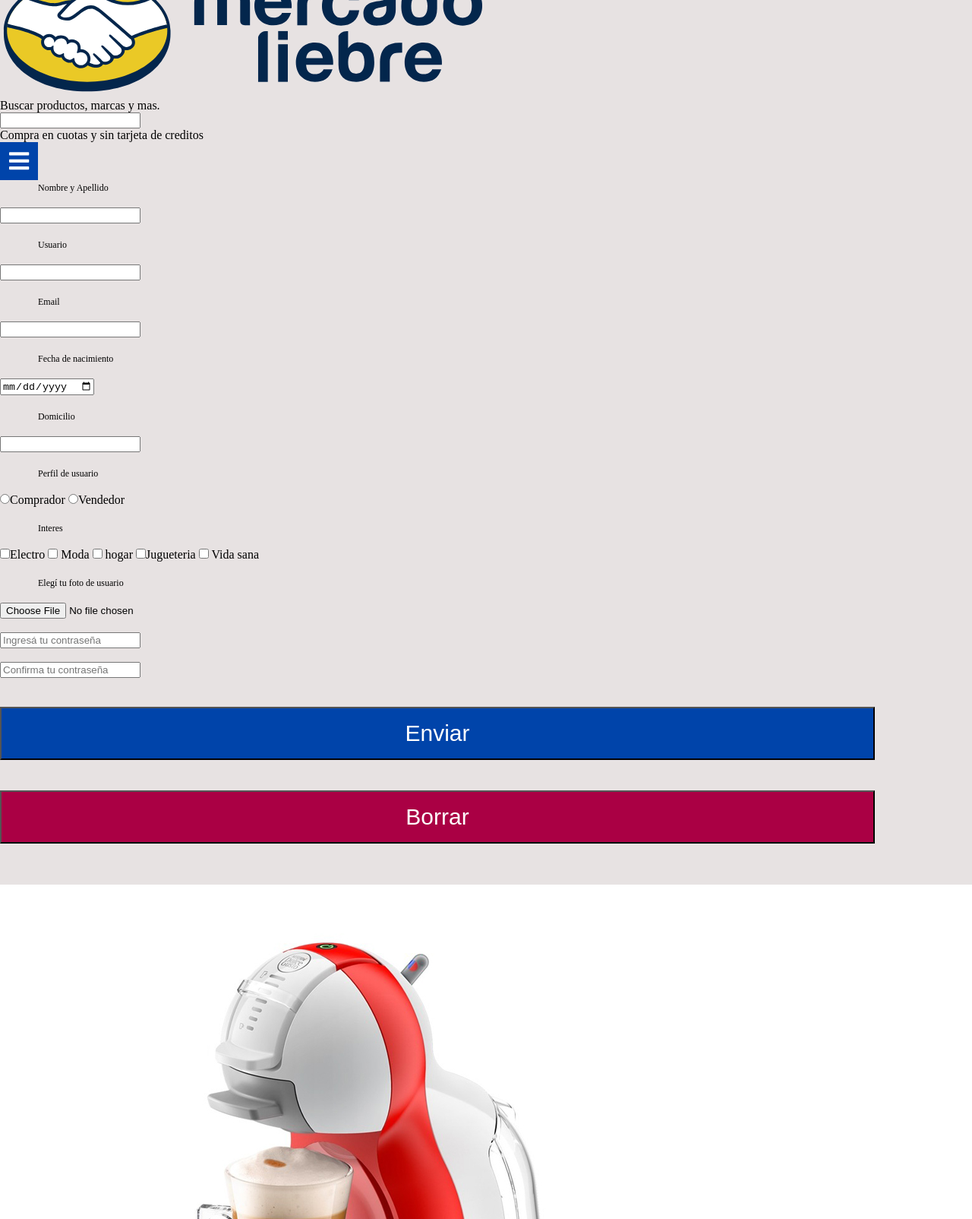
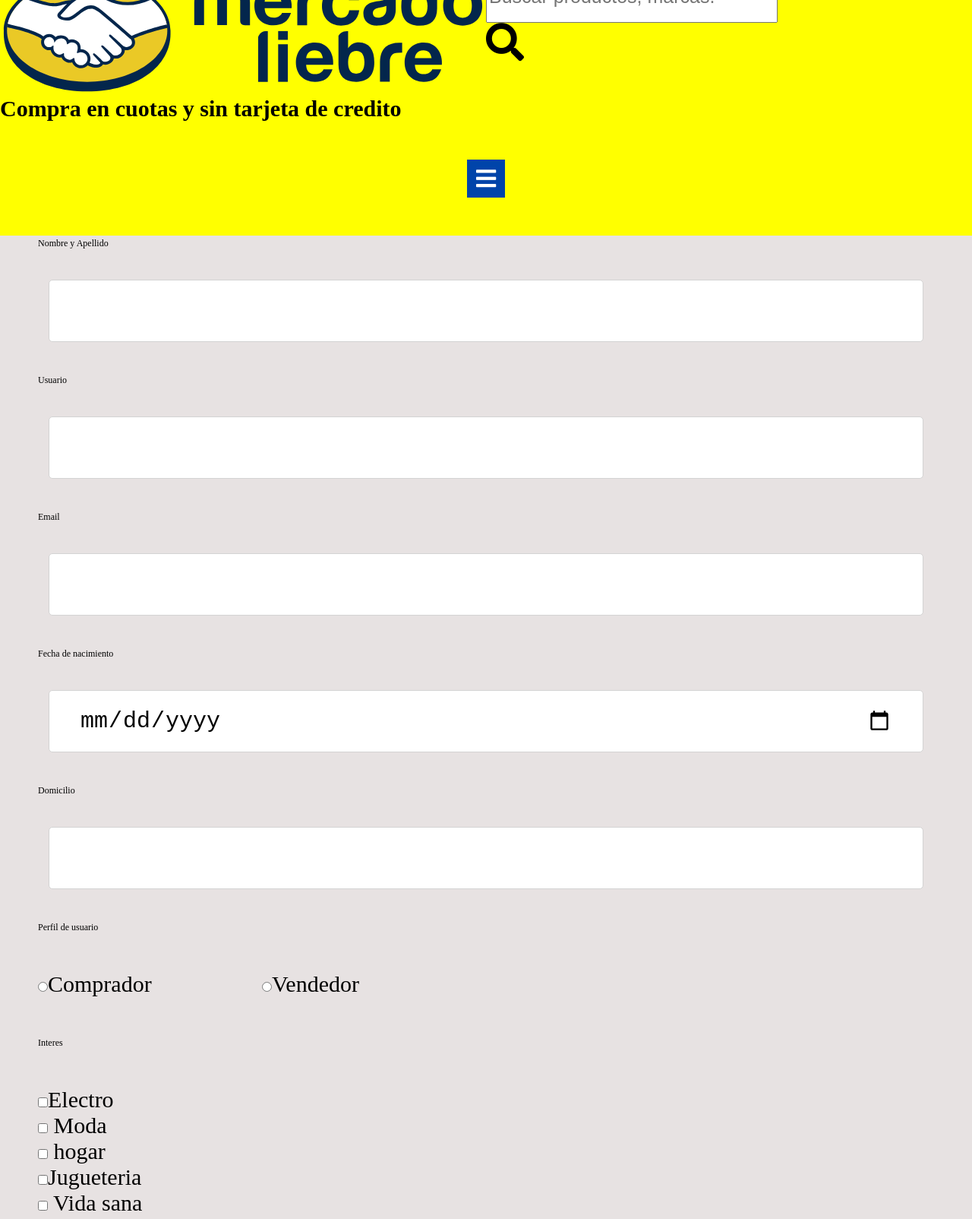
Before and after one commit to AndresVDC/mercado-liebre-cn22, a website: page views/crea-tu-cuenta.html in a window 1280 px wide. Shown: the part 40-1644 px from the top of the page at 76% size. Drawn offline with Linux system fonts and the light colour scheme; files that its build step writes are made by us from their sources.

Commit message:
ejercicio 25/11 flexbox

```diff
--- a/views/crea-tu-cuenta.html
+++ b/views/crea-tu-cuenta.html
@@ -9,12 +9,21 @@
 <body class="fuente">
     <main>
         <header>
+            <div class="container">
                     <img class="logo" src="/images/logo-mercado-liebre.svg">
-                <p>Buscar productos, marcas y mas.</p>
-                <input type="text" />
-                <p>Compra en cuotas y sin tarjeta de creditos</p>
+                    <div>
+                    <input class="busqueda" type="text" placeholder="Buscar productos, marcas." />
+                    <i class="fa fa-search" aria-hidden="true"></i>
+                    </div>
+                    <div class="title1">
+                            <h2>Compra en cuotas y sin tarjeta de credito</h2>
+                    </div>
+                    <div class="blue-btn">
+                            <i class="fas fa-bars"></i>
+                    </div>
+            </div>
             <section class="navegacion">
-                <ul>
+            <ul >
                     <li><a href="/ofertas">Ofertas</a></li>
                     <li><a href="/tiendas-oficiales">Tiendas oficiales</a></li>
                     <li><a href="/vender">Vender</a></li>
@@ -26,130 +35,111 @@
                     <li><a href="mis-compras">Mis compras</a></li>
             </ul>
             </section>
-                <div>
-                    <i class="fas fa-bars"></i>
-                </div>
             </header>
-        <main>
         <form>
             <div>
                 <label for="nombre">Nombre y Apellido</label>
             </div>
-            <br>
-            <div>
-                <input type="text" id="nombre" name="nombre">
+            <div class="input-container">
+                <input class="input-text" type="text" id="nombre" name="nombre">
             </div>
-            <br>
             <div>
                 <label for="usuario">Usuario</label>
             </div>
-            <br>
-            <div>
-                <input type="text" id="usuario" name="usuario">
+            <div class="input-container">
+                <input class="input-text" type="text" id="usuario" name="usuario">
             </div>
-            <br>
             <div>
                 <label for="email">Email</label>
             </div>
-            <br>
-            <div>
-                <input type="email" id="email" name="email">
+            <div class="input-container">
+                <input class="input-text" type="email" id="email" name="email">
             </div>
-            <br>
             <div>
                 <label for="date">Fecha de nacimiento</label>
             </div>
-            <br>
+            <div class="input-container">
+                <input class="input-text" type="date" id="date" name="date">
+            </div>
             <div>
-                <input type="date" id="date" name="date">
+                <label>Domicilio</label>
             </div>
-            <br>
+            <div class="input-container">
+                <input class="input-text" type="text" id="domicilio" name="domicilio">
+            </div>
             <div>
-                <label for="domicilio">Domicilio</label>
+                <label>Perfil de usuario</label>
             </div>
-            <br>
-            <div>
-                <input type="text" id="domicilio" name="domicilio">
+            <div class="container-profile">
+                <div class="profile">
+                <input type="radio" name="perfil" value="comprador">Comprador
                 </div>
-            <br>
-            <div>
-                <label for="perfil">Perfil de usuario</label>
-            </div>
-            <br>
-            <div>
-                <input type="radio" name="perfil" value="comprador">Comprador
+                <div class="profile">
                 <input type="radio" name="perfil" value="Vendedor">Vendedor
                 </div>
-            <br>
+            </div>
             <div>
-                <label for="">Interes</label>
+                <label for="interest">Interes</label>
             </div>
-            <br>
-            <div>
+            <div class="container-interest">
+                <div class="interest">
                 <input type="checkbox" name="Interes" value="electro">Electro
+                </div>
+                <div class="interest">
                 <input type="checkbox" name="Interes" value="moda"> Moda
+                </div>
+                <div class="interest">
                 <input type="checkbox" name="Interes" value="hogar"> hogar
+                </div>
+                <div class="interest">
                 <input type="checkbox" name="Interes" value="jugueteria">Jugueteria
+                </div>
+                <div class="interest">
                 <input type="checkbox" name="Interes" value="vida sana"> Vida sana
                 </div>
-            <br>
+            </div>
             <div>
                 <label for="">Elegí tu foto de usuario</label>
             </div>
-            <br>
             <div>
-                <input type="file" name="foto" value="" accept="image/jpg,image/png">
+                <input class="input-text" class="" type="file" name="foto" value="" accept="image/jpg,image/png">
             </div>
-            <br>
-            <div>
-                <input type="password" placeholder="Ingresá tu contraseña">
+            <div class="input-container">
+                <input class="input-text" type="password" placeholder="Ingresá tu contraseña">
             </div>
-            <br>
-            <div>
-                <input type="password" placeholder="Confirma tu contraseña">
+            <div class="input-container">
+                <input class="input-text" type="password" placeholder="Confirma tu contraseña">
             </div>
-            <br>
-            <div>
+            <div class="input-container">
                 <button class="boton1" type="submit">Enviar</button>
+            </div>
+            <div class="input-container">
                 <button class="boton2" type="reset">Borrar</button>
             </div>
-
         </form>
         </main>
         <footer class="footer">
-        <article>
-                <img src="/images/img-cafetera-moulinex.jpg" alt="">
-                <p>$6.770</p>
-                <p>40% OFF</p>
-                <p>Cafetera Moulinex Dolce Gusto</p>
-        </article>
-        <article>
-                <img src="/images/img-macbook-pro-2019.jpg" alt="">
-                <p>$230.000</p>
-                <p>20% OFF</p>
-                <p>Macbook pro 2019</p>
-        </article>
-        <article>
-                <img src="/images/img-samsung-galaxy-s10.jpg" alt="">
-                <p>$70.500</p>
-                <p>15% OFF</p>
-                <p>SmartTV Samsung 43"</p>
-        </article>
-        <br>
             <div class="pie">
+                    <hr>
+                    <div><i class="fas fa-credit-card"></i></div>
                     <strong>Pagá con tarjeta o en efectivo</strong>
                     <p>Con MercadoLiebreCash tenés cuotas sin interés con tarjeta o efectivoen puntos de
                      pago. ¡Y siempre es seguro!</p>
-
+                    <hr>
+                    <div>
+                    <i class="fas fa-gift"></i>
+                    </div>
                     <strong>Envío gratis desde los $ 2.500</strong>
-
                     <p>Solo por estar registrad@ en MercadoLiebre tenés envíos gratis en miles de
                     productos. Es un beneficio de MercadoPuntos.</p>
-
+                    <hr>
+                    <div>
+                    <i class="fas fa-lock"></i>
+                    </div>
                     <strong>Seguridad, de principio a fin</strong>
-
                     <p>¿No te gusta? ¡Devolvelo! En MercadoLiebre no hay nada que no puedas hacer
                     porque estás siempre protegid@.</p>
+                    <hr>
                     <p>© 1999-2019 MercadoLiebre S.R.L.</p>
             </div>
     </footer>
```
Lines whose indentation alone changed are shown as unchanged.
